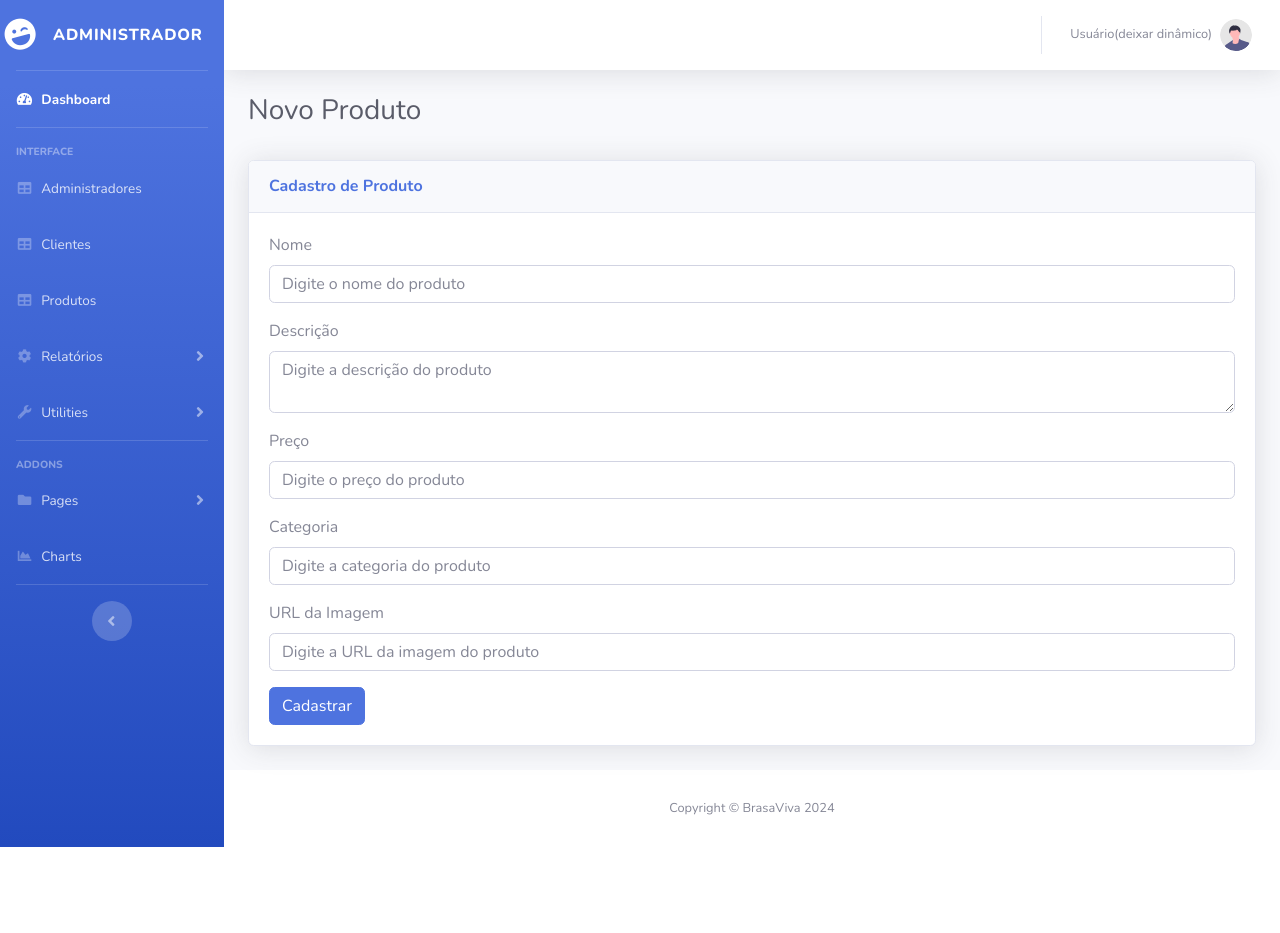
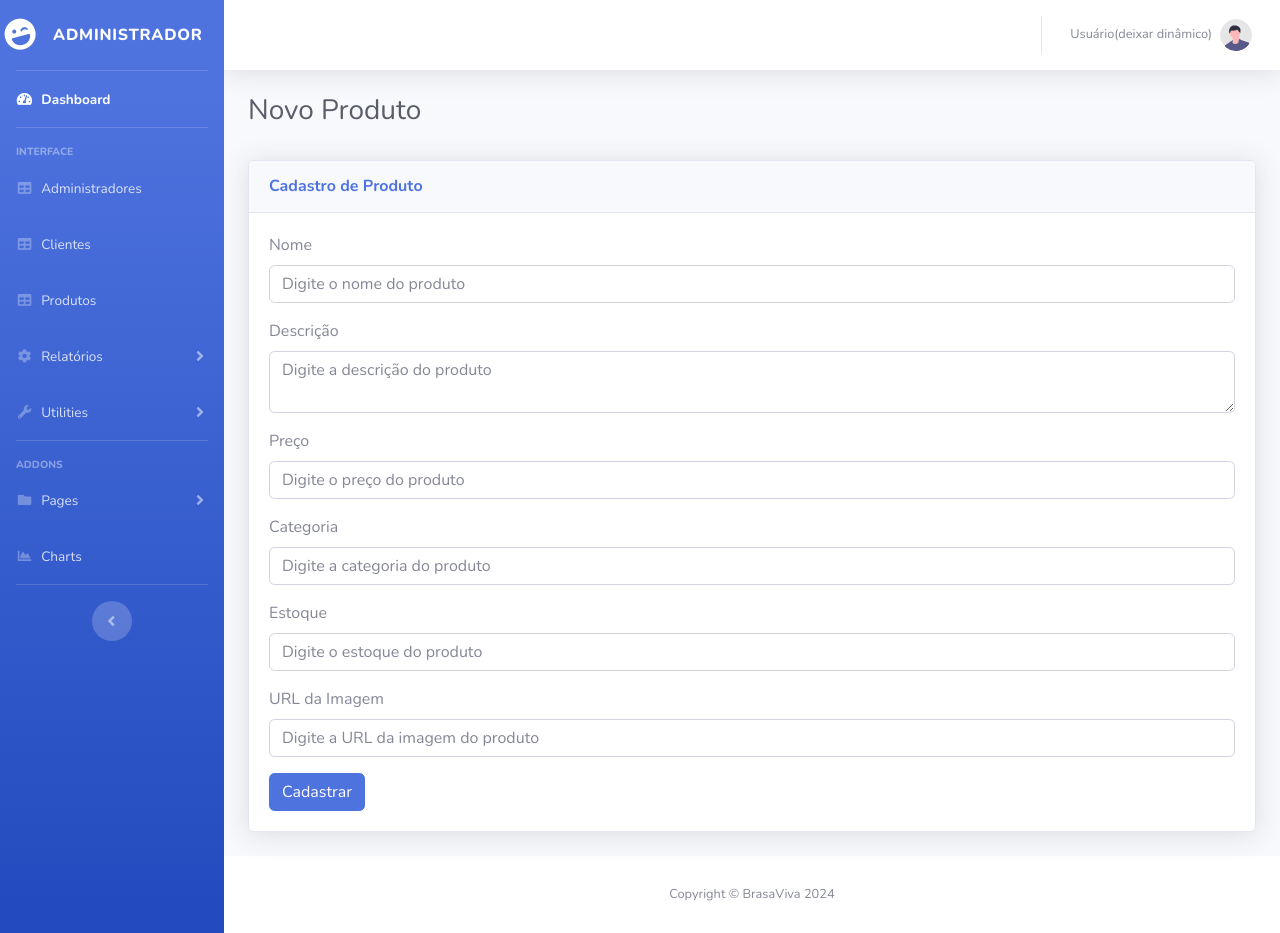
Before and after one commit to Klayvert-Andrade/BrasaViva, a Spring Boot app: page /produtos/novo in a window 1280 px wide. Before the commit the page ends 847 px from the top, so only its background shows below. Run offline with Spring Boot 4, Linux system fonts and the light colour scheme; some libraries are stand-ins or nearby versions.

Commit message:
Update crud área admin

```diff
--- a/src/main/java/com/SpringWeb/Fruitables/controllers/AdministradoresController.java
+++ b/src/main/java/com/SpringWeb/Fruitables/controllers/AdministradoresController.java
@@ -20,6 +20,7 @@ public class AdministradoresController {
     @Autowired
     private AdministradoresRepo repo;
 
+    // listar todos os administradores
     @GetMapping("/administradores")
     public String index(Model model) {
         List<Administrador> administradores = (List<Administrador>)repo.findAll();
@@ -28,11 +29,13 @@ public class AdministradoresController {
         return "administrativo/administradores/index";
     }
 
+    // Exibir formulário para criar um novo administrador
     @GetMapping("/administradores/novo")
     public String novo() {
         return "administrativo/administradores/novo";
     }
 
+    // Processar o formulário de criação de novo administrador
     @PostMapping("/administradores/criar")
     public String criar(Administrador administrador) {
         repo.save(administrador);
--- a/src/main/java/com/SpringWeb/Fruitables/controllers/ClientesController.java
+++ b/src/main/java/com/SpringWeb/Fruitables/controllers/ClientesController.java
@@ -62,10 +62,10 @@ public class ClientesController {
         if(!repo.existsById(id)) {
             return "redirect:/clientes";
         }
-
+        cliente.setId(id);
         repo.save(cliente);
 
-        return "redirect:/cliente";
+        return "redirect:/clientes";
     }
 
     @GetMapping("/relatorios/clientes")
--- a/src/main/java/com/SpringWeb/Fruitables/controllers/ProdutoController.java
+++ b/src/main/java/com/SpringWeb/Fruitables/controllers/ProdutoController.java
@@ -22,10 +22,10 @@ public class ProdutoController {
     // listar todos os produtos
     @GetMapping("/produtos")
     public String index(Model model) {
-        List<Produto> produtos = (List<Produto>)repo.findAll();
-        model.addAttribute("produtos", produtos);
+        List<Produto> produtos = (List<Produto>)repo.findAll(); // Busca todos os produtos do repositório
+        model.addAttribute("produtos", produtos);  // Adiciona os produtos ao modelo para serem exibidos na view
 
-        return "administrativo/produtos/index";
+        return "administrativo/produtos/index"; // Retorna o template que exibirá a lista de produtos
     }
 
     // Exibir formulário para criar um novo produto
@@ -34,7 +34,8 @@ public class ProdutoController {
         return "administrativo/produtos/novo";
     }
 
-    @GetMapping("/produtos/criar")
+    // Processar o formulário de criação de novo produto
+    @PostMapping("/produtos/criar")
     public String criar(Produto produto) {
         repo.save(produto);
         return "redirect:/produtos";
@@ -53,19 +54,21 @@ public class ProdutoController {
         Optional<Produto> produto = repo.findById(id);
         if (produto.isPresent()) {
             model.addAttribute("produto", produto.get());
-            return "/produtos/editar";
+            return "administrativo/produtos/editar";
         } else {
+            System.out.println("Produto com ID " + id + " não encontrado.");
             return "redirect:/produtos";
         }
     }
 
-     // Atualizar produto existente
     @PostMapping("/produtos/{id}/atualizar")
     public String atualizar(@PathVariable int id, Produto produto) {
-        if (!repo.existsById(id)) {
+        if(!repo.existsById(id)) {
             return "redirect:/produtos";
         }
+
         repo.save(produto);
+
         return "redirect:/produtos";
     }
 
--- a/src/main/java/com/SpringWeb/Fruitables/repositorio/ProdutoRepo.java
+++ b/src/main/java/com/SpringWeb/Fruitables/repositorio/ProdutoRepo.java
@@ -3,12 +3,13 @@ package com.SpringWeb.Fruitables.repositorio;
 
 import java.util.List;
 
-import org.springframework.data.repository.CrudRepository;
+import org.springframework.data.jpa.repository.JpaRepository;
 import org.springframework.stereotype.Repository;
 
 import com.SpringWeb.Fruitables.models.Produto;
 
 @Repository
-public interface ProdutoRepo extends CrudRepository<Produto, Integer> {
+public interface ProdutoRepo extends JpaRepository<Produto, Integer> {
+    // Método customizado para buscar produtos por categoria
     List<Produto> findByCategoria(String categoria);
 }
--- a/src/main/resources/templates/administrativo/clientes/editar.html
+++ b/src/main/resources/templates/administrativo/clientes/editar.html
@@ -18,21 +18,25 @@
                 </div>
                 <div class="card-body">
                     <form method="POST" th:action="@{'/clientes/' + ${cliente.id} + '/atualizar'}" onsubmit="return confirm('Confirma a ação?')">
+                        <!-- Nome -->
                         <div class="form-group mb-3">
                             <label for="nome">Nome</label>
                             <input type="text" class="form-control" th:value="${cliente.nome}" required id="nome" name="nome" placeholder="Digite o nome">
                         </div>
 
+                        <!-- Email -->
                         <div class="form-group mb-3">
                             <label for="email">Email</label>
                             <input type="email" class="form-control" th:value="${cliente.email}" required id="email" name="email" placeholder="Digite o email">
                         </div>
 
+                        <!-- CPF -->
                         <div class="form-group mb-3">
                             <label for="cpf">CPF</label>
                             <input type="text" class="form-control" th:value="${cliente.cpf}" required id="cpf" name="cpf" placeholder="Digite o CPF">
                         </div>
 
+                        <!-- Senha -->
                         <div class="form-group mb-3">
                             <label for="senha">Senha</label>
                             <input type="password" class="form-control" th:value="${cliente.senha}" required id="senha" name="senha" placeholder="Digite a senha">
--- a/src/main/resources/templates/administrativo/produtos/index.html
+++ b/src/main/resources/templates/administrativo/produtos/index.html
@@ -21,6 +21,7 @@
                                 <th>Descricao</th>
                                 <th>Preco</th>
                                 <th>Categoria</th>
+                                <th>Estoque</th>
                                 <th>ImagemUrl</th>
                                 <th></th>
                                 <th></th>
@@ -34,6 +35,7 @@
                                 <td th:text="${produto.descricao}"></td>
                                 <td th:text="${produto.preco}"></td>
                                 <td th:text="${produto.categoria}"></td>
+                                <td th:text="${produto.quantidadeEstoque}"></td>
                                 <td th:text="${produto.imagemUrl}"></td>
 
                                   <!-- Botão Alterar -->
--- a/src/main/resources/templates/administrativo/produtos/lista.html
+++ b/src/main/resources/templates/administrativo/produtos/lista.html
@@ -21,6 +21,7 @@
                                 <th>Descricao</th>
                                 <th>Preco</th>
                                 <th>Categoria</th>
+                                <th>Estoque</th>
                                 <th>ImagemUrl</th>
                             </tr>
                         </thead>
@@ -31,6 +32,7 @@
                                 <td th:text="${produto.descricao}"></td>
                                 <td th:text="${produto.preco}"></td>
                                 <td th:text="${produto.categoria}"></td>
+                                <td th:text="${produto.quantidadeEstoque}"></td>
                                 <td th:text="${produto.imagemUrl}"></td>
                             </tr>
                         </tbody>
--- a/src/main/resources/templates/administrativo/produtos/novo.html
+++ b/src/main/resources/templates/administrativo/produtos/novo.html
@@ -39,6 +39,12 @@
                         <input type="text" class="form-control" required id="categoria" name="categoria" placeholder="Digite a categoria do produto">
                     </div>
 
+                    <!-- Estoque do Produto -->
+                    <div class="form-group mb-3">
+                        <label for="categoria">Estoque</label>
+                        <input type="text" class="form-control" required id="quantidadeEstoque" name="quantidadeEstoque" placeholder="Digite o estoque do produto">
+                    </div>
+
                     <!-- URL da Imagem do Produto -->
                     <div class="form-group mb-3">
                         <label for="imagemUrl">URL da Imagem</label>
```
Also changed, not shown: src/main/java/com/SpringWeb/Fruitables/models/Produto.java (+12 -1 lines), src/main/resources/templates/administrativo/produtos/editar.html (+8 -2 lines), 5 other files.
